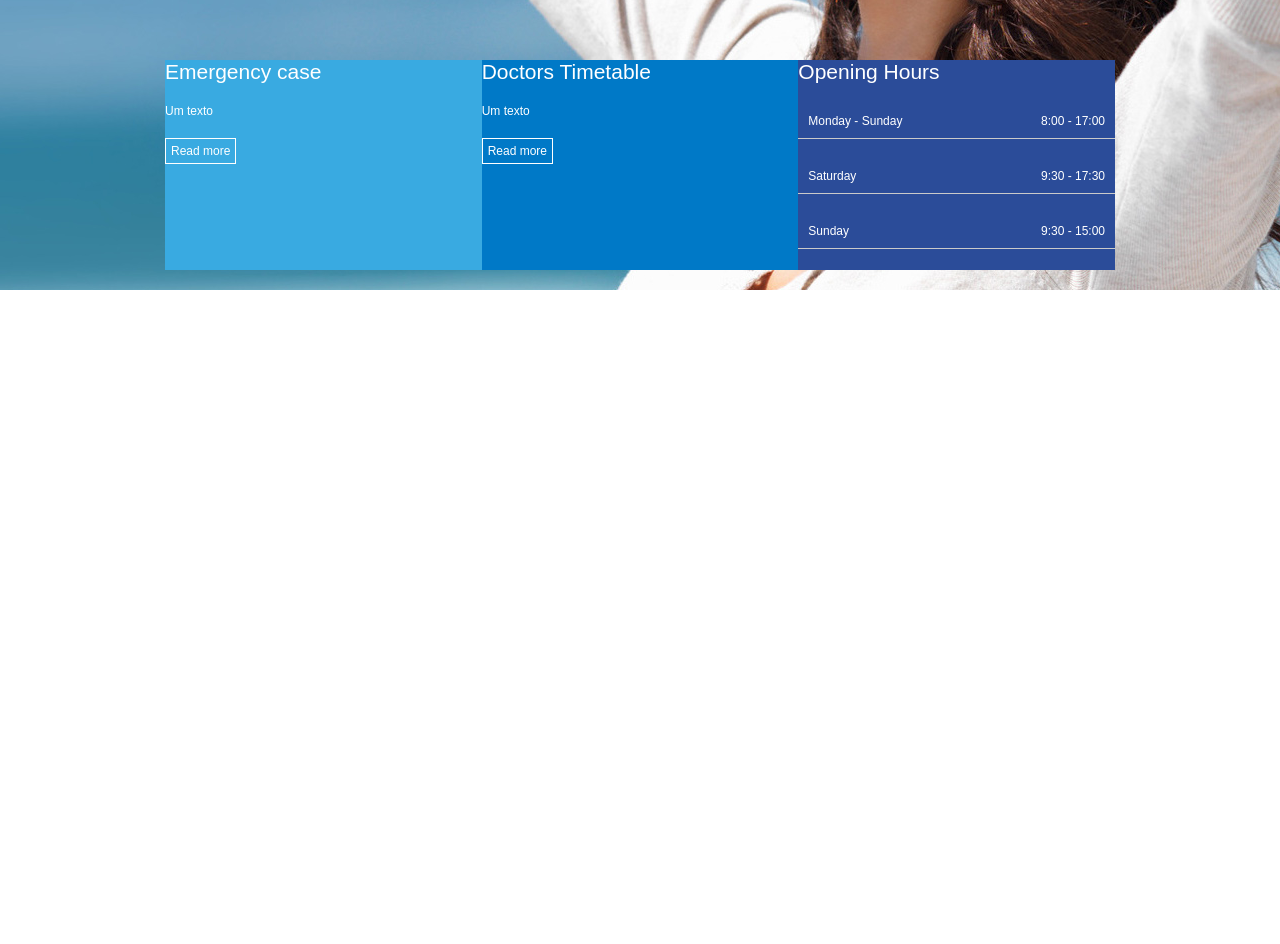
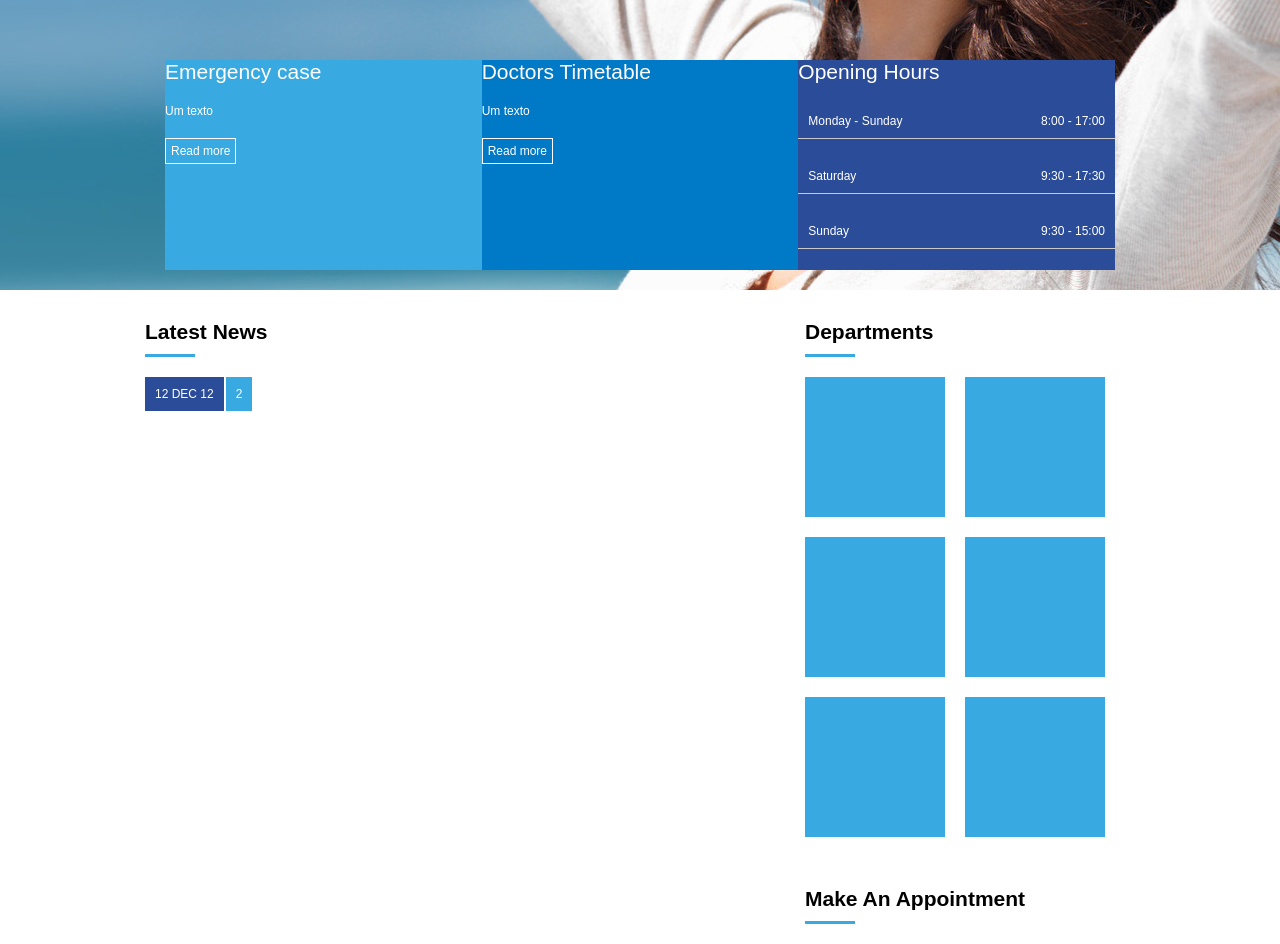
Before and after one commit to juareix/pagina-medcenter, a plain HTML site: page index.html in a window 1280 px wide. Shown: the part 500-1444 px from the top of the page. Before the commit the page ends 800 px from the top, so only its background shows below. Drawn offline with Linux system fonts and the light colour scheme.

Commit message:
third commit

```diff
--- a/index.html
+++ b/index.html
@@ -1,5 +1,5 @@
 <!DOCTYPE html>
-<html lang="en">
+<html lang="pt-BR">
 <head>
     <meta charset="UTF-8">
     <meta http-equiv="X-UA-Compatible" content="IE=edge">
@@ -76,5 +76,67 @@
         </div>
 
     </section>
+
+    <section id="geral">
+
+        <div class="container">
+
+            <section>
+                <div class="widget">
+
+                    <div class="widget_title">
+                        <div class="widget_title_text">Latest News</div>
+                        <div class="widget_title_bar"></div>
+                    </div>
+
+                    <div class="widget_body">
+
+                        <article>
+                            <div class="news_data">
+                                <div class="news_posted_at">12 DEC 12</div>
+                                <div class="news_coments">2</div>
+                            </div>
+                        </article>
+
+                    </div>
+
+                </div>
+            </section>
+
+            <aside>
+                <div class="widget">
+
+                    <div class="widget_title">
+                        <div class="widget_title_text">Departments</div>
+                        <div class="widget_title_bar"></div>
+                    </div>
+
+                    <div class="widget_body">
+                        <div class="widget_item"></div>
+                        <div class="widget_item"></div>
+                        <div class="widget_item"></div>
+                        <div class="widget_item"></div>
+                        <div class="widget_item"></div>
+                        <div class="widget_item"></div>
+                    </div>
+
+                </div>
+
+                <div class="widget">
+
+                    <div class="widget_title">
+                        <div class="widget_title_text">Make An Appointment</div>
+                        <div class="widget_title_bar"></div>
+                    </div>
+
+                    <div class="widget_body">
+
+                    </div>
+
+                </div>
+            </aside>
+        </div>
+
+    </section>
 </body>
 </html>
--- a/style.css
+++ b/style.css
@@ -141,3 +141,67 @@ nav .active a, nav a:hover{
     margin-bottom: 20px;
     font-size: 12px;
 }
+
+#geral{
+    display: flex;
+    justify-content: center;
+}
+
+#geral section{
+    flex: 2;
+}
+#geral aside{
+    flex: 1;
+}
+
+.widget_title{
+    margin-top: 30px;
+    margin-bottom: 20px;
+}
+
+.widget_title_text{
+    color: #000000;
+    font-size: 21px;
+    font-weight: bold;
+}
+
+.widget_title_bar{
+    width: 50px;
+    height: 3px;
+    flex: 1;
+    background-color: #39a9e1;
+    margin-top: 10px;
+}
+
+aside .widget .widget_body{
+    display: flex;
+    flex-wrap: wrap;
+}
+
+.widget_item{
+    box-sizing: border-box;
+    width: 140px;
+    height: 140px;
+    background-color: #39a9e1;
+    margin-right: 20px;
+    margin-bottom: 20px;
+}
+
+article .news_data{
+    display: flex;
+}
+
+article .news_posted_at{
+    background-color: #2b4c99;
+    color: #FFFFFF;
+    font-size: 12px;
+    padding: 10px;
+    margin-right: 2px;
+}
+
+article .news_coments{
+    background-color: #39a9e1;
+    color: #FFFFFF;
+    font-size: 12px;
+    padding: 10px;
+}
```
